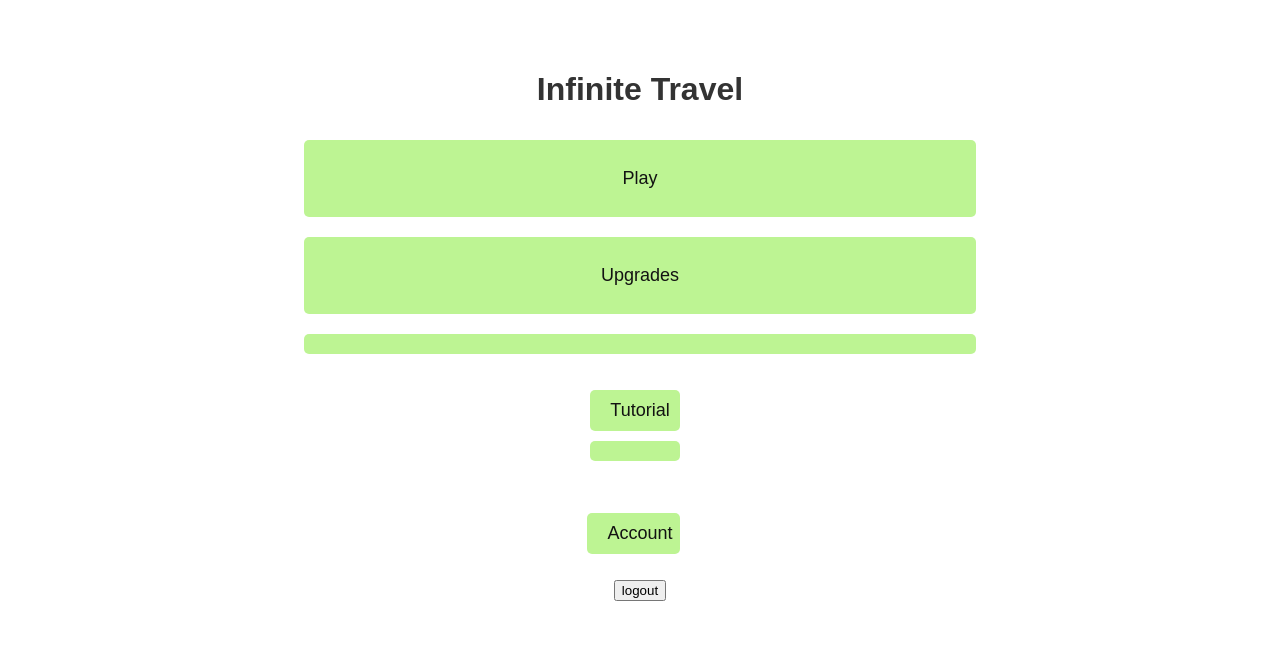
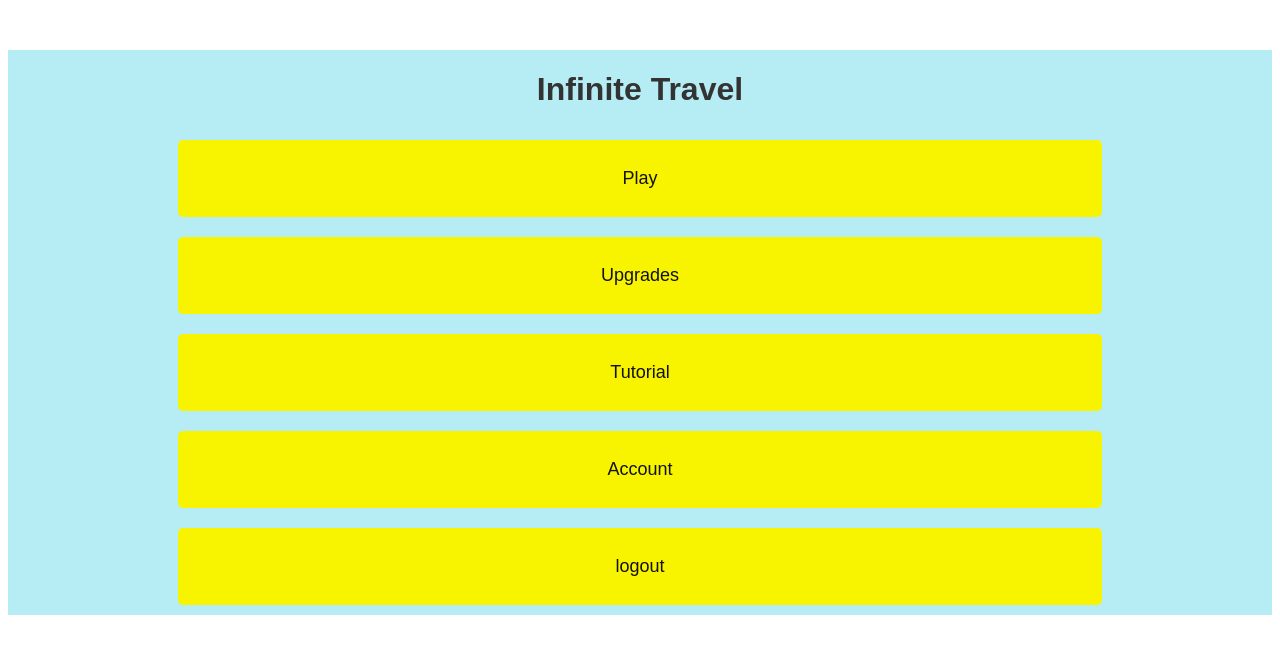
Before and after one commit to YusufTheDev/1XD3-Web-App, a PHP site: page /infinitetravel/MainMenu/index.php in a window 1280 px wide. Shown: the top 654 px of the page. Run offline with PHP 8.4, Linux system fonts and the light colour scheme; a user stored in the database is signed in.

Commit message:
first increament

```diff
--- a/infinitetravel/Connect/connectServer.php
+++ b/infinitetravel/Connect/connectServer.php
@@ -2,8 +2,8 @@
 try {
     $dbh = new PDO(
         "mysql:host=localhost;dbname=het33_db",
-        "root",
-        ""
+        "het33",
+        "HTYhty241632"
     );
 } catch (Exception $e) {
     die("ERROR: Couldn't connect. {$e->getMessage()}");
--- a/infinitetravel/Login/index.html
+++ b/infinitetravel/Login/index.html
@@ -6,10 +6,11 @@
     <meta charset="UTF-8">
     <meta name="viewport" content="width=device-width, initial-scale=1.0">
     <script src="js/loginScript.js"></script>
+    <link rel="stylesheet" href="../MainMenu/css/menuStyle.css">
 </head>
 
 <body>
-    <div id="container">
+    <div id="menu">
         <div id="header">
             <h1>Login</h1>
         </div>
--- a/infinitetravel/Login/server/login.php
+++ b/infinitetravel/Login/server/login.php
@@ -25,7 +25,7 @@ function login($stmt, $password)
 
     //login the user
     $_SESSION["userName"] = $row["userName"];
-    echo ("Login successful. Username: " . $_SESSION["userName"]);
+    echo("true");
 }
 
 //start session
--- /dev/null
+++ b/infinitetravel/MainMenu/css/menuStyle.css
@@ -0,0 +1,69 @@
+#menu {
+    background-color: rgb(182, 237, 244);
+    text-align: center;
+    margin-top: 50px;
+    display: flex;
+    flex-direction: column;
+    align-items: center;
+}
+#menu h1 {
+    font-family: Arial, sans-serif;
+    display: flex;
+    justify-content: center;
+    align-items: center;
+    text-align: center;
+    color: #333;
+}
+#menu a {
+    width: 70%;
+    text-align: center;
+    text-decoration: none;
+    display: inline-block;
+    margin: 10px 0;
+    display: block;
+}
+
+#menu a.button {
+    font-family: Arial, sans-serif;
+    font-size: 18px;
+    align-items: center;
+    color: rgb(18, 18, 18);
+    background-color: #f8f400;
+    padding: 10px 20px;
+    border-radius: 5px;
+}
+
+#menu a.button:hover {
+    color:white;
+    background-color: #2684e9;
+}
+
+#instr {
+    background-color: #8fbded;
+    font-size:larger;
+    text-align: center;
+    margin-top: 20px;
+    display: flex;
+    flex-direction: column;
+    align-items: center;
+}
+#instr ol{
+    font-family: Arial, sans-serif;
+    font-size: 18px;
+    padding: 10px 20px;
+    border-radius: 5px;
+    display:flex;
+    flex-direction:column;
+    align-items:left;
+    font-family: Arial, sans-serif;
+    font-size: 18px;
+
+    color: #be4e4e;
+}
+#instr ol li{
+    background-color: aquamarine;
+    text-align:left;
+    margin: 5px 0;
+    padding: 10px 20px;
+    border-radius: 5px;
+}
--- a/infinitetravel/MainMenu/css/style.css
+++ /dev/null
@@ -1,67 +0,0 @@
-#menu {
-    text-align: center;
-    margin-top: 50px;
-    display: flex;
-    flex-direction: column;
-    align-items: center;
-}
-#menu h1 {
-    font-family: Arial, sans-serif;
-    display: flex;
-    justify-content: center;
-    align-items: center;
-    text-align: center;
-    color: #333;
-}
-
-#menu a {
-    width: 50%;
-    text-align: center;
-    text-decoration: none;
-    display: inline-block;
-    margin: 10px 0;
-    display: block;
-}
-
-#menu a.button {
-    font-family: Arial, sans-serif;
-    font-size: 18px;
-    color: rgb(18, 18, 18);
-    background-color: #bdf493;
-    padding: 10px 20px;
-    border-radius: 5px;
-}
-
-#menu a.button:hover {
-    color:white;
-    background-color: #2684e9;
-}
-#instr {
-    background-color: #8fbded;
-    font-size:larger;
-    text-align: center;
-    margin-top: 20px;
-    display: flex;
-    flex-direction: column;
-    align-items: center;
-}
-#instr ol{
-    font-family: Arial, sans-serif;
-    font-size: 18px;
-    padding: 10px 20px;
-    border-radius: 5px;
-    display:flex;
-    flex-direction:column;
-    align-items:left;
-    font-family: Arial, sans-serif;
-    font-size: 18px;
-
-    color: #be4e4e;
-}
-#instr ol li{
-    background-color: aquamarine;
-    text-align:left;
-    margin: 5px 0;
-    padding: 10px 20px;
-    border-radius: 5px;
-}
--- a/infinitetravel/MainMenu/index.php
+++ b/infinitetravel/MainMenu/index.php
@@ -13,7 +13,7 @@ $isLoggedIn = isset($_SESSION['userName']);
     <title>Infinite Travel - Main Menu</title>
     <meta charset="UTF-8">
     <meta name="viewport" content="width=device-width, initial-scale=1.0">
-    <link rel="stylesheet" href="css/style.css">
+    <link rel="stylesheet" href="css/menuStyle.css">
     <script src="js/script.js"></script>
 </head>
 
@@ -25,12 +25,13 @@ $isLoggedIn = isset($_SESSION['userName']);
         if ($isLoggedIn) {
             echo '<a href="../game/play.html" class="button"><p>Play</p></a>';
             echo '<a href="upgrades.html" class="button"><p>Upgrades</p></a>';
-            echo '<a href="instructions.html" class="button"><p>Tutorial</p</a>';
+            echo '<a href="instructions.html" class="button"><p>Tutorial</p></a>';
             echo '<a href="account.html" class="button"><p>Account</p></a>';
-            echo '<input type = "button" value = "logout" id = "logout">';
+            echo '<a  class = "button" id="logout"><p>logout</p></a>';
+
         } else {
-            echo '<a href="../SignUp/index.html"><h1>Sign Up</h1></a>';
-            echo '<a href="../Login/index.html"><h1>Login</h1></a>';
+            echo '<a href="../SignUp/index.html" class = "button"><h2>Sign Up</h2></a>';
+            echo '<a href="../Login/index.html" class = "button"><h2>Login</h2></a>';
         }
         ?>
 
--- a/infinitetravel/MainMenu/instructions.html
+++ b/infinitetravel/MainMenu/instructions.html
@@ -4,7 +4,7 @@
     <meta charset="UTF-8">
     <meta name="viewport" content="width=device-width, initial-scale=1.0">
     <title>Instructions</title>
-    <link rel="stylesheet" href="css/style.css">
+    <link rel="stylesheet" href="css/menuStyle.css">
 
 </head>
 <body>
--- a/infinitetravel/MainMenu/upgrades.html
+++ b/infinitetravel/MainMenu/upgrades.html
@@ -4,7 +4,7 @@
     <meta charset="UTF-8">
     <meta name="viewport" content="width=device-width, initial-scale=1.0">
     <title>History Grades Tracker</title>
-    <link rel="stylesheet" href="css/style.css">
+    <link rel="stylesheet" href="css/menuStyle.css">
 </head>
 <body id = "instr">
     <h1>Game Records</h1>
--- a/infinitetravel/SignUp/index.html
+++ b/infinitetravel/SignUp/index.html
@@ -6,10 +6,11 @@
     <meta charset="UTF-8">
     <meta name="viewport" content="width=device-width, initial-scale=1.0">
     <script src="js/signUpScript.js"></script>
+    <link rel="stylesheet" href="../MainMenu/css/menuStyle.css">
 </head>
 
 <body>
-    <div id="container">
+    <div id="menu">
         <div id="header">
             <h1>Sign Up</h1>
         </div>
```
Also changed, not shown: infinitetravel/Login/js/loginScript.js (+14 -3 lines).
